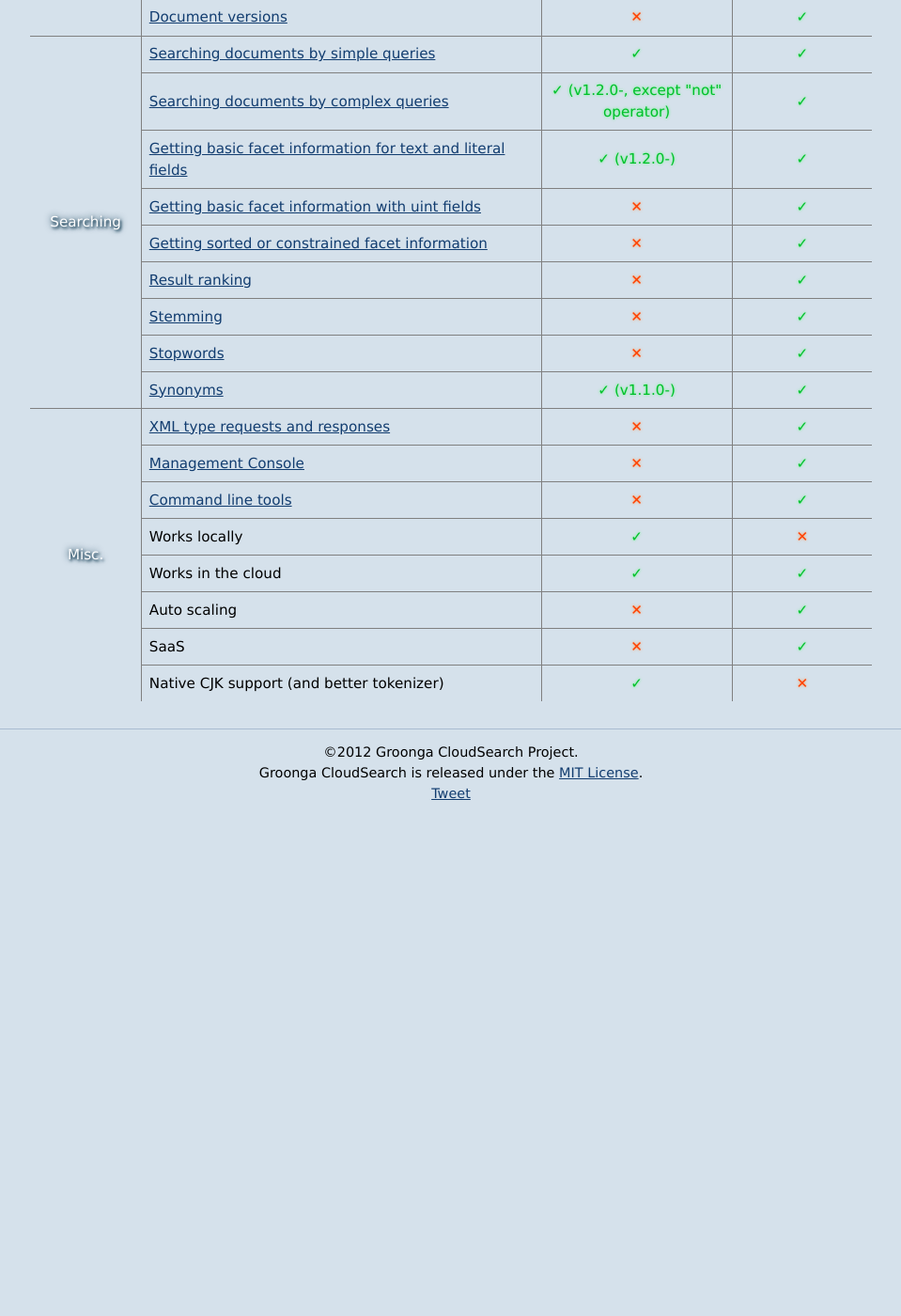
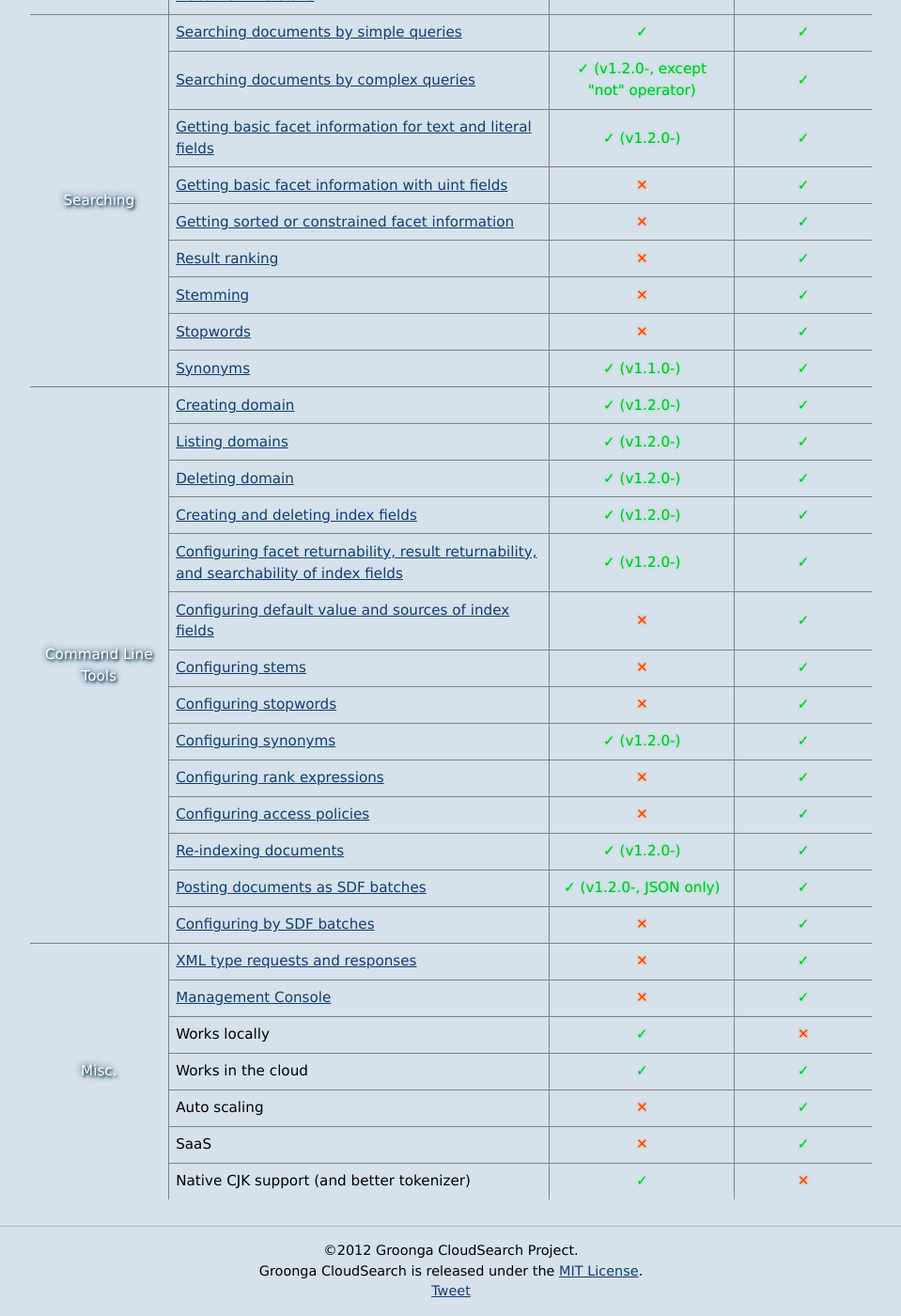
Before and after one commit to groonga/gcs.groonga.org, a Jekyll site: the page built from index.md, in a window 1280 px wide and 1400 px high, scrolled down 1173 px. Shown: the whole window at 94% size, without its empty margins (160-1119 px from the left). Built offline with Jekyll 4.4.1, drawn with Linux system fonts in a browser that asks for light colours; comment, search, counter and statistics services are not loaded; before the commit the page ends 2043 px from its top, so only the background shows below that; some of the changed text lies outside the part shown.

Commit message:
Update functional comparison table about CUI tools

```diff
--- a/index.md
+++ b/index.md
@@ -99,8 +99,8 @@
   <tbody id="functional-comparison-uploading">
   <tr>
     <th rowspan="6"><a href="http://docs.amazonwebservices.com/cloudsearch/latest/developerguide/DocSvcAPI.html">Uploading</a></th>
-    <td><a href="http://docs.amazonwebservices.com/cloudsearch/latest/developerguide/senddata.html">Uploading search documents as JSON batches (SDF batches)</a></td>
-    {{ ok }}
+    <td><a href="http://docs.amazonwebservices.com/cloudsearch/latest/developerguide/senddata.html">Uploading search documents from SDF batches</a></td>
+    {{ ok_with }} (JSON only){{ end }}
     {{ ok }}
   </tr>
   <tr>
@@ -179,20 +179,89 @@
   </tr>
   </tbody>
 
+  <tbody id="functional-comparison-cui">
+  <tr>
+    <th rowspan="14">Command Line Tools</th>
+    <td><a href="http://docs.amazonwebservices.com/cloudsearch/latest/developerguide/CLTCreateDomain.html">Creating domain</a></td>
+    {{ ok_with }} (v1.2.0-){{ end }}
+    {{ ok }}
+  </tr>
+  <tr>
+    <td><a href="http://docs.amazonwebservices.com/cloudsearch/latest/developerguide/CLTDescribeDomain.html">Listing domains</a></td>
+    {{ ok_with }} (v1.2.0-){{ end }}
+    {{ ok }}
+  </tr>
+  <tr>
+    <td><a href="http://docs.amazonwebservices.com/cloudsearch/latest/developerguide/CLTDeleteDomain.html">Deleting domain</a></td>
+    {{ ok_with }} (v1.2.0-){{ end }}
+    {{ ok }}
+  </tr>
+  <tr>
+    <td><a href="http://docs.amazonwebservices.com/cloudsearch/latest/developerguide/CLTConfigureFields.html">Creating and deleting index fields</a></td>
+    {{ ok_with }} (v1.2.0-){{ end }}
+    {{ ok }}
+  </tr>
+  <tr>
+    <td><a href="http://docs.amazonwebservices.com/cloudsearch/latest/developerguide/CLTConfigureFields.html">Configuring facet returnability, result returnability, and searchability of index fields</a></td>
+    {{ ok_with }} (v1.2.0-){{ end }}
+    {{ ok }}
+  </tr>
+  <tr>
+    <td><a href="http://docs.amazonwebservices.com/cloudsearch/latest/developerguide/CLTConfigureFields.html">Configuring default value and sources of index fields</a></td>
+    {{ ng }}
+    {{ ok }}
+  </tr>
+  <tr>
+    <td><a href="http://docs.amazonwebservices.com/cloudsearch/latest/developerguide/CLTConfigureTextOptions.html">Configuring stems</a></td>
+    {{ ng }}
+    {{ ok }}
+  </tr>
+  <tr>
+    <td><a href="http://docs.amazonwebservices.com/cloudsearch/latest/developerguide/CLTConfigureTextOptions.html">Configuring stopwords</a></td>
+    {{ ng }}
+    {{ ok }}
+  </tr>
+  <tr>
+    <td><a href="http://docs.amazonwebservices.com/cloudsearch/latest/developerguide/CLTConfigureTextOptions.html">Configuring synonyms</a></td>
+    {{ ok_with }} (v1.2.0-){{ end }}
+    {{ ok }}
+  </tr>
+  <tr>
+    <td><a href="http://docs.amazonwebservices.com/cloudsearch/latest/developerguide/CLTConfigureRanking.html">Configuring rank expressions</a></td>
+    {{ ng }}
+    {{ ok }}
+  </tr>
+  <tr>
+    <td><a href="http://docs.amazonwebservices.com/cloudsearch/latest/developerguide/CLTConfigureAccess.html">Configuring access policies</a></td>
+    {{ ng }}
+    {{ ok }}
+  </tr>
+  <tr>
+    <td><a href="http://docs.amazonwebservices.com/cloudsearch/latest/developerguide/CLTIndexDocuments.html">Re-indexing documents</a></td>
+    {{ ok_with }} (v1.2.0-){{ end }}
+    {{ ok }}
+  </tr>
+  <tr>
+    <td><a href="http://docs.amazonwebservices.com/cloudsearch/latest/developerguide/CLTPostSDF.html">Posting documents as SDF batches</a></td>
+    {{ ok_with }} (v1.2.0-, JSON only){{ end }}
+    {{ ok }}
+  </tr>
+  <tr>
+    <td><a href="http://docs.amazonwebservices.com/cloudsearch/latest/developerguide/CLTConfigureFromSDF.html">Configuring by SDF batches</a></td>
+    {{ ng }}
+    {{ ok }}
+  </tr>
+  </tbody>
+
   <tbody id="functional-comparison-misc">
   <tr>
-    <th rowspan="8">Misc.</th>
+    <th rowspan="7">Misc.</th>
     <td><a href="http://docs.amazonwebservices.com/cloudsearch/latest/developerguide/DocumentsBatch.XML.html">XML type requests and responses</a></td>
     {{ ng }}
     {{ ok }}
   </tr>
   <tr>
     <td><a href="https://console.aws.amazon.com/cloudsearch/home/">Management Console</a></td>
-    {{ ng }}
-    {{ ok }}
-  </tr>
-  <tr>
-    <td><a href="http://docs.amazonwebservices.com/cloudsearch/latest/developerguide/SvcCLT.html">Command line tools</a></td>
     {{ ng }}
     {{ ok }}
   </tr>
```
